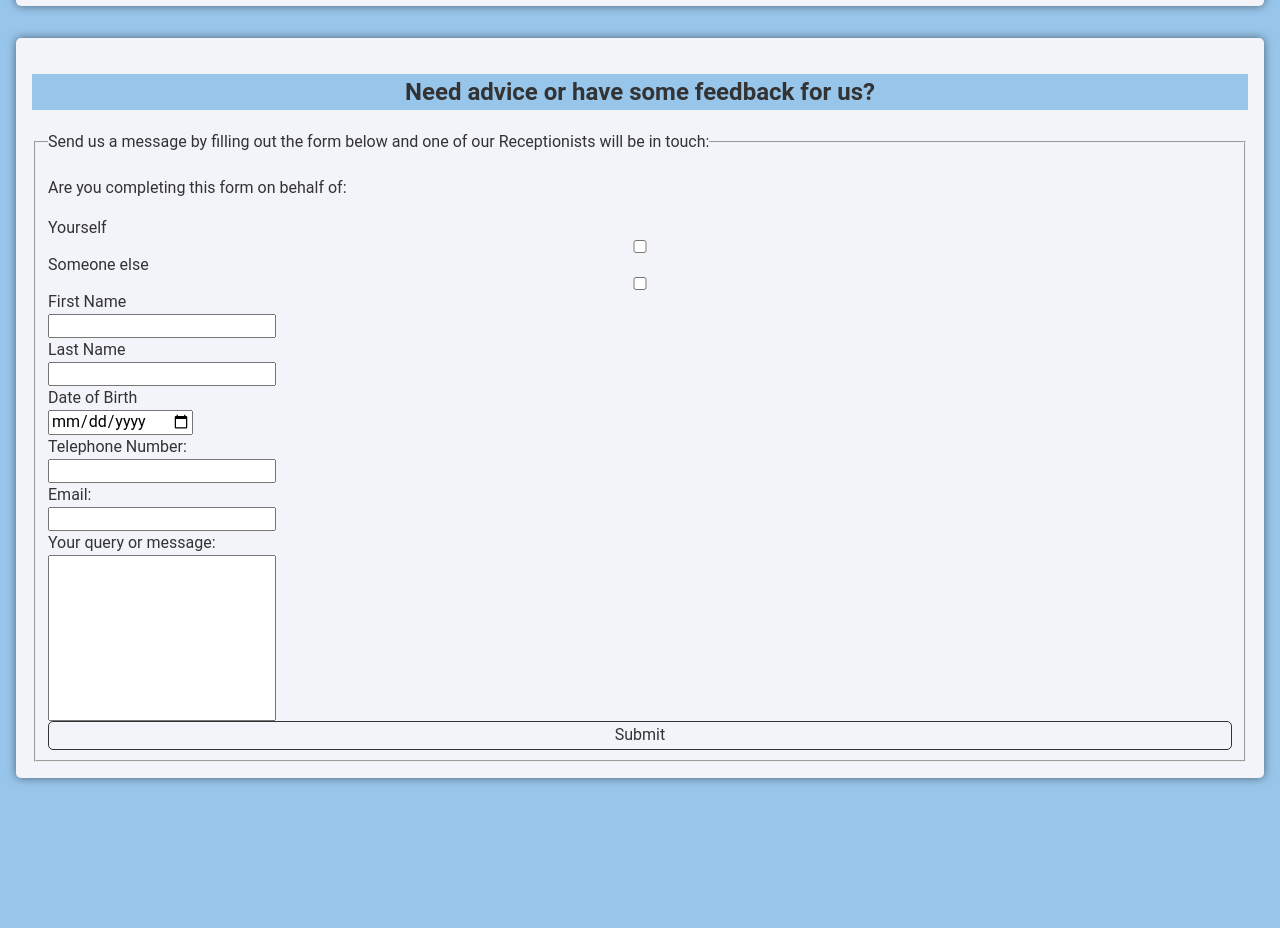
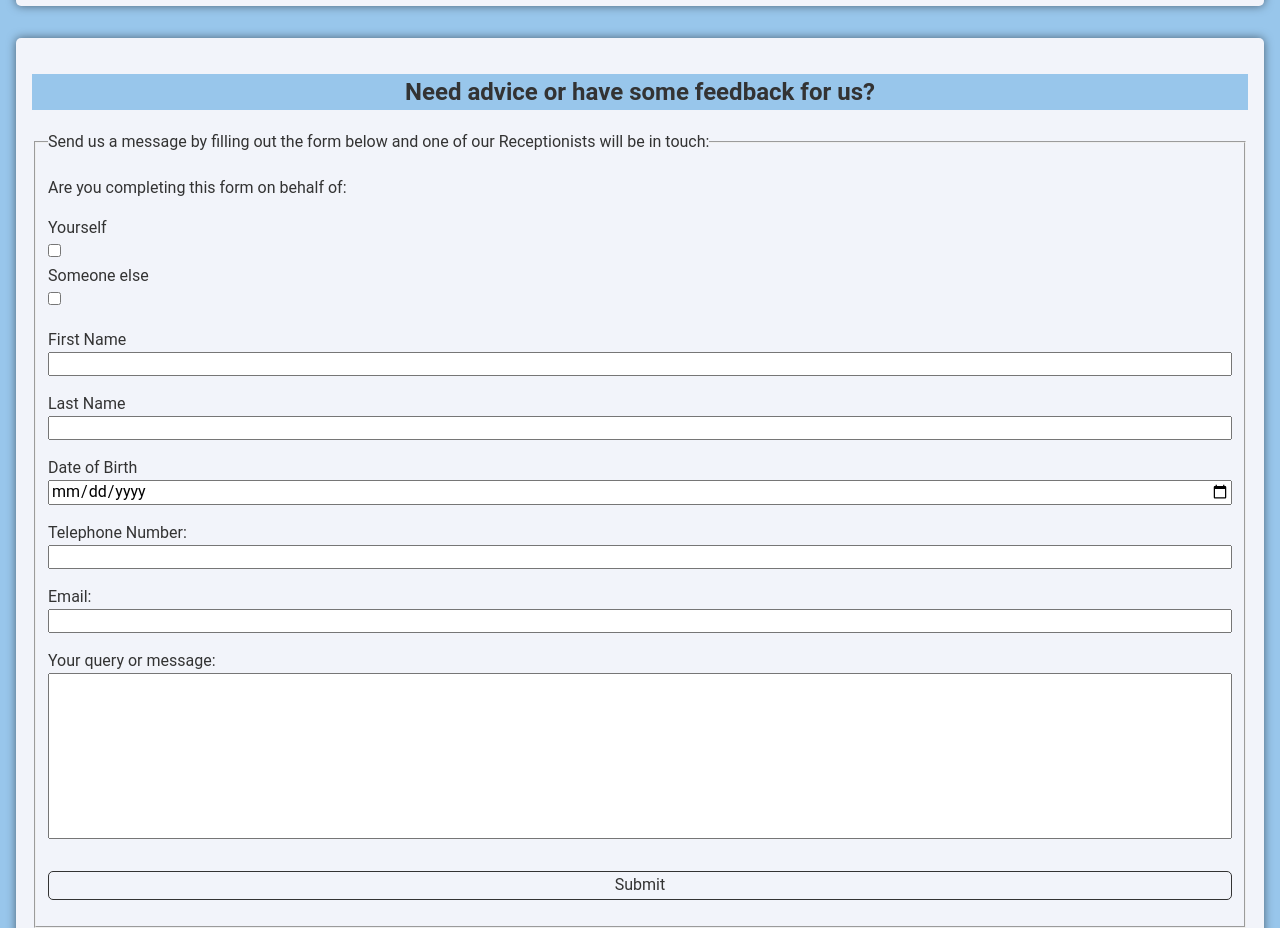
Before and after one commit to hayleyashby7/css-key-concepts, a website: page index.html in a window 1280 px wide. Shown: the part 1518-2446 px from the top of the page. Before the commit the page ends 2312 px from the top, so only its background shows below. Drawn offline with nearby package versions, Linux system fonts and the light colour scheme.

Commit message:
Restyled form to clean up input layout

```diff
--- a/styles.css
+++ b/styles.css
@@ -166,15 +166,21 @@ header a {
 	order: 5;
 }
 
-.feedback fieldset {
-	display: flex;
-	flex-flow: column wrap;
+fieldset label {
+	display: block;
 }
 
-.feedback label {
-	display: block;
+form div {
+	display: flex;
+	flex-flow: column nowrap;
+	margin: 1em auto;
 }
 
 #message {
 	height: 10em;
 }
+
+fieldset .button {
+	margin: 1em auto;
+	width: 100%;
+}
```
